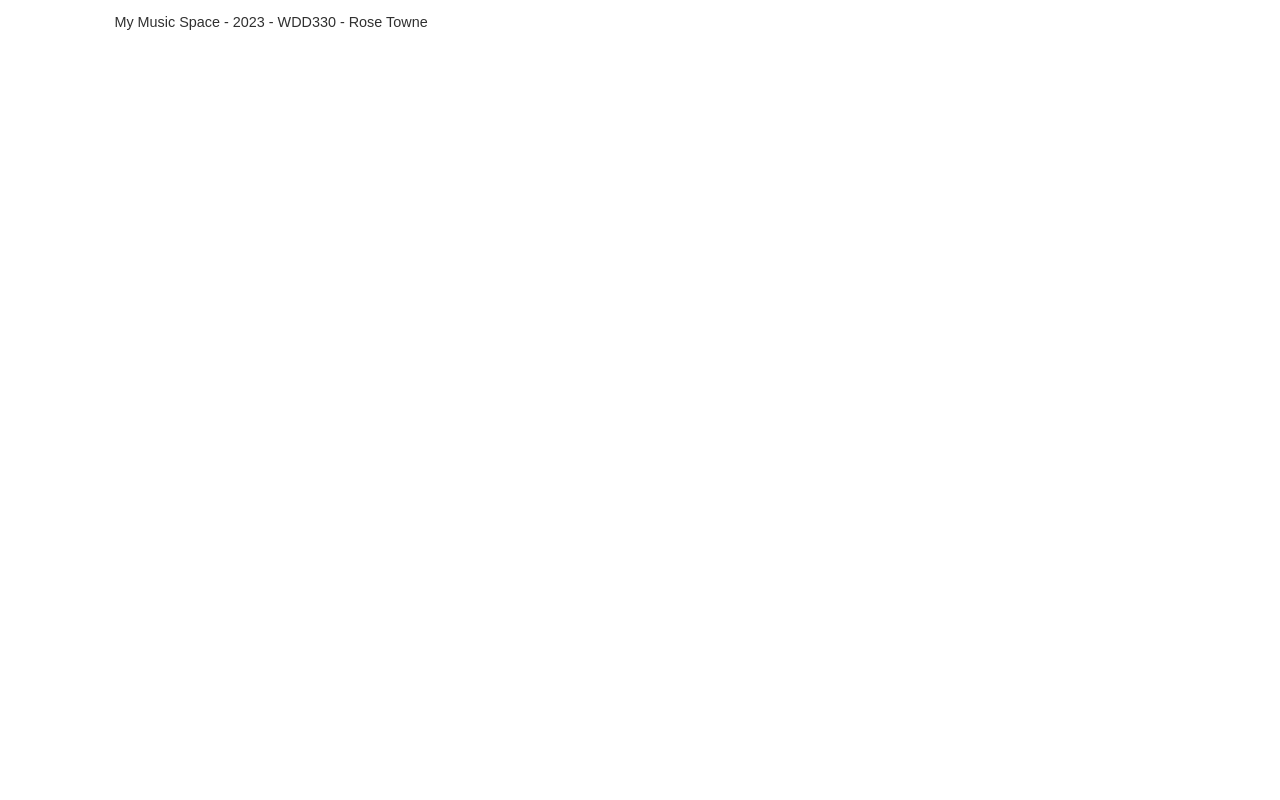
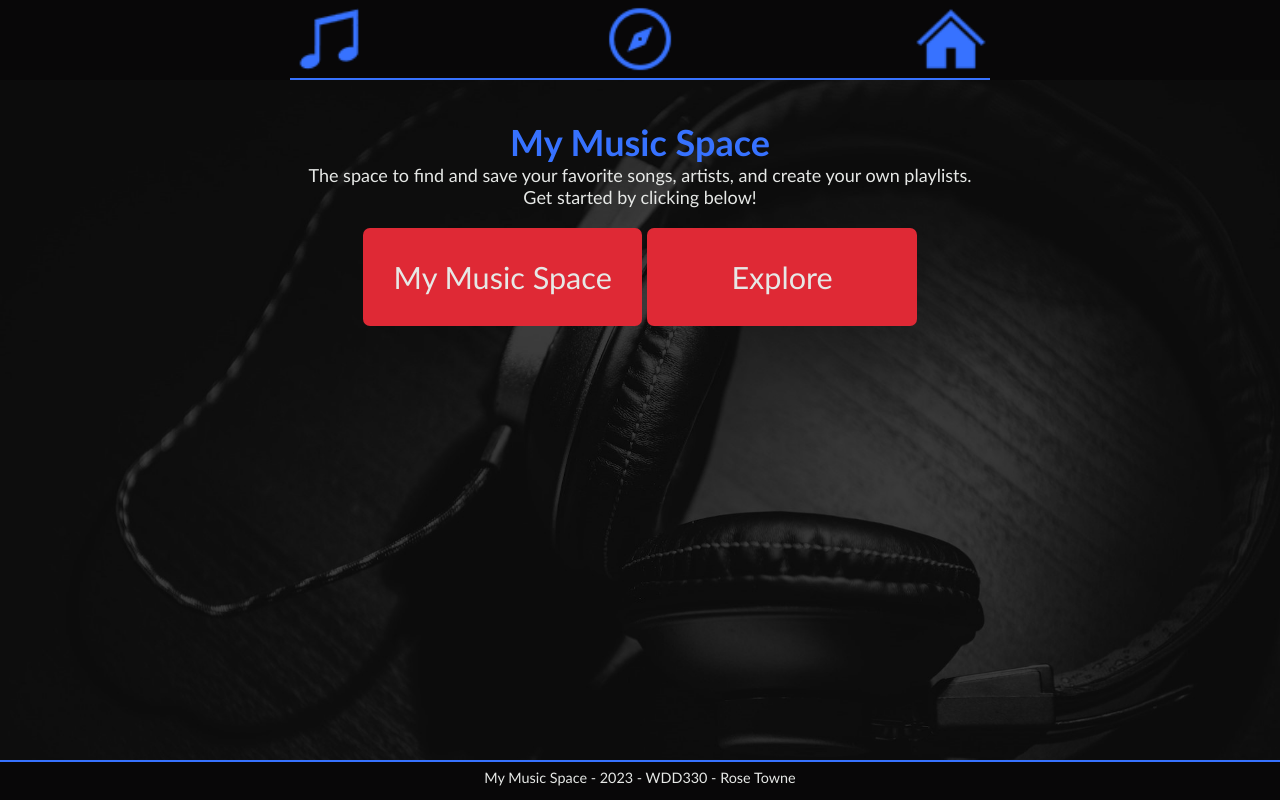
Before and after one commit to rogue-towne/MyMusicSpace, a website built with Vite: page src/index.html in a window 1280 px wide. Built offline with nearby package versions, Linux system fonts and the light colour scheme.

Commit message:
inital commit

```diff
--- a/src/css/style.css
+++ b/src/css/style.css
@@ -1,44 +1,149 @@
 :root {
-  --font-body: Arial, Helvetica, sans-serif;
-  --font-headline: Haettenschweiler, "Arial Narrow Bold", sans-serif;
+  --font-body: Calibri, "Trebuchet MS", sans-serif;
+  --font-headers: "Gill Sans", "Gill Sans MT", Calibri, "Trebuchet MS",
+    sans-serif;
+  --font-other: Trebuchet MS, Tahoma, sans-serif;
   /* colors */
-  --primary-color: #f0a868;
-  --secondary-color: #525b0f;
-  --tertiary-color: #a4b8c4;
-  --light-grey: #d0d0d0;
-  --dark-grey: #303030;
+  --primary-color: #3772ff;
+  --secondary-color: #df2935;
+  --tertiary-color: #fdca40;
+  --light: #e6e8e6;
+  --dark: #080708;
 
   /* sizes */
-  --font-base: 18px;
+  --base-font: 18px;
   --small-font: 0.8em;
-  --large-font: 1.2em;
+  --medium-font: 1.2em;
+  --large-font: 1.7em;
 }
 * {
   box-sizing: border-box;
-}
-body {
-  margin: 0;
-  font-family: var(--font-body);
-  font-size: var(--font-base);
-  color: var(--dark-grey);
-}
-img {
-  max-width: 100%;
-}
-header {
-  display: flex;
-  justify-content: space-between;
-  padding: 0 10px;
+  margin: 0 auto;
+  padding: 0;
+  list-style: none;
+  text-decoration: none;
 }
 
-@media screen and (min-width: 500px) {
-  body {
-    max-width: 1080px;
-    margin: auto;
-  }
+body {
+  font-family: var(--font-body);
+  font-size: var(--base-font);
+  background-color: var(--dark);
+  color: var(--light);
+  text-align: center;
+  /* position: relative; */
+  /* padding-bottom: 37px; */
+  /* height: 100%; */
+}
+
+/* Styles for The Header */
+header {
+  height: 10vh;
+  max-width: 700px;
+  border-bottom: 2px solid var(--primary-color);
+}
+.nav {
+  height: 100%;
+}
+.nav img {
+  height: 100%;
+}
+header .nav:nth-child(1) {
+  float: left;
+}
+header .nav:nth-child(3) {
+  float: right;
+}
+.nav img:hover {
+  filter: invert(82%) sepia(99%) saturate(5%) hue-rotate(52deg) brightness(101%)
+    contrast(84%);
+}
+.nav img:active {
+  filter: invert(20%) sepia(81%) saturate(3181%) hue-rotate(344deg)
+    brightness(97%) contrast(85%);
+}
+/* ------------------------------------------ */
+
+main {
+  background-image: url("/images/hero-1920.jpg");
+  background-size: cover;
+  height: 85vh;
+}
+button {
+  text-align: center;
+  border: none;
+  outline: none;
+  padding: 1em;
+  border-radius: 7px;
+  font-family: var(--font-other);
+  color: var(--light);
+  background-color: var(--secondary-color);
+}
+h1 {
+  font-family: var(--font-headers);
+  color: var(--primary-color);
+  padding-top: 40px;
+}
+.home-contents {
+  padding: 0 5px;
+}
+.home-contents button {
+  margin-top: 20px;
+  font-size: var(--large-font);
+  min-width: 270px;
+}
+
+a {
+  color: var(--tertiary-color);
+}
+
+form {
+  max-width: 250px;
+  text-align: left;
+  padding: 16px 0px;
+}
+form label {
+  display: inline-block;
+  font-family: var(--font-other);
+  font-size: var(--medium-font);
+  margin: 6px 0px;
+}
+form input,
+form textarea {
+  font-family: var(--font-body);
+  font-size: var(--base-font);
+  width: 100%;
+  margin-bottom: 10px;
+  padding: 7px;
+}
+form button {
+  font-size: var(--medium-font);
+  display: block;
 }
 
 footer {
   font-size: var(--small-font);
-  padding: 1em;
+  text-align: center;
+  height: 5vh;
+  padding: 0.5em;
+  width: 100%;
+  border-top: 2px solid var(--primary-color);
 }
+
+@media only screen and (max-width: 500px) {
+  header {
+    /* height: 60px; */
+  }
+  header {
+    /* width: 100%; */
+  }
+  .nav img {
+    /* padding: 8px 10px; */
+  }
+  main {
+    /* height: 100vh; */
+  }
+  body {
+    /* max-width: 1080px; */
+    /* margin: auto; */
+  }
+}
--- a/src/index.html
+++ b/src/index.html
@@ -3,14 +3,24 @@
   <head>
     <meta charset="UTF-8" />
     <meta name="viewport" content="width=device-width, initial-scale=1.0" />
-    <title>My Music Space | Home</title>
+    <title>Home | My Music Space</title>
     <link rel="stylesheet" href="/css/style.css" />
+    <script src="js/main.js" type="module"></script>
   </head>
   <body>
-    <header class=""></header>
-    <main class="">
-      <div class="hero"></div>
+    <header></header>
+    <main>
+      <div class="home-contents">
+        <h1>My Music Space</h1>
+        <p>
+          The space to find and save your favorite songs, artists, and create
+          your own playlists.
+        </p>
+        <p>Get started by clicking below!</p>
+        <button>My Music Space</button>
+        <button>Explore</button>
+      </div>
     </main>
-    <footer>My Music Space - 2023 - WDD330 - Rose Towne</footer>
+    <footer></footer>
   </body>
 </html>
--- a/src/js/main.js
+++ b/src/js/main.js
@@ -0,0 +1,2 @@
+import { loadHeaderFooter } from "./utils.mjs";
+loadHeaderFooter();
--- /dev/null
+++ b/src/js/playlist.js
@@ -0,0 +1,3 @@
+import { loadHeaderFooter, loadPartial } from "./utils.mjs";
+loadHeaderFooter();
+loadPartial("../partials/form.html", "form");
--- a/src/js/utils.mjs
+++ b/src/js/utils.mjs
@@ -6,6 +6,42 @@ export function getLocalStorage(key) {
 export function setLocalStorage(key, data) {
   localStorage.setItem(key, JSON.stringify(data));
 }
+
+export function renderWithTemplate(template, parentElement, data, callback) {
+  parentElement.insertAdjacentHTML("afterbegin", template);
+  if (callback){
+    callback(data)
+  }
+}
+
+async function loadTemplate(path){
+  const res = await fetch(path);
+  const template = await res.text();
+  return template;
+}
+
+export async function loadHeaderFooter(){
+  const headerTemplate = await loadTemplate("../partials/header.html");
+  const headerElement = document.querySelector("header")
+  const footerTemplate = await loadTemplate("../partials/footer.html");
+  const footerElement = document.querySelector("footer");
+
+  renderWithTemplate(headerTemplate, headerElement);
+  renderWithTemplate(footerTemplate, footerElement);
+
+  // const cartLink = document.getElementById("cartLink");
+  // cartLink.setAttribute("href", location.origin + "/cart/index.html");
+
+  // const homeIconLink = document.getElementById("homeLink");
+  // homeIconLink.setAttribute("href", location.origin)
+}
+ export async function loadPartial(path, element){
+  const template = await loadTemplate(path);
+  const htmlElement = document.querySelector(element);
+  renderWithTemplate(template, htmlElement);
+
+ }
+
 // set a listener for both touchend and click
 export function setClick(selector, callback) {
   qs(selector).addEventListener("touchend", (event) => {
--- /dev/null
+++ b/src/public/partials/footer.html
@@ -0,0 +1 @@
+My Music Space - 2023 - WDD330 - Rose Towne
--- /dev/null
+++ b/src/public/partials/header.html
@@ -0,0 +1,3 @@
+<a class="nav" href="#"><img src="/images/logos/note.png" /></a>
+<a class="nav" href="#"><img src="/images/logos/explore.png" /></a>
+<a class="nav" href="/index.html"><img src="/images/logos/home.png" /></a>
--- a/vite.config.js
+++ b/vite.config.js
@@ -1,4 +1,4 @@
-import { resolve } from "path";
+import { dirname, resolve } from "path";
 import { defineConfig } from "vite";
 
 export default defineConfig({
@@ -9,6 +9,7 @@ export default defineConfig({
     rollupOptions: {
       input: {
         main: resolve(__dirname, "src/index.html"),
+        playlist: resolve(__dirname, "src/playlist/create-playlist.html"),
       },
     },
   },
```
Also changed, not shown: src/playlist/create-playlist.html (added, +18 -0 lines), src/public/partials/form.html (added, +11 -0 lines), src/public/images/hero-1920.jpg (added), src/public/images/hero-640.jpg (added), src/public/images/logos/explore.png (added), src/public/images/logos/home.png (added), src/public/images/logos/note.png (added).
